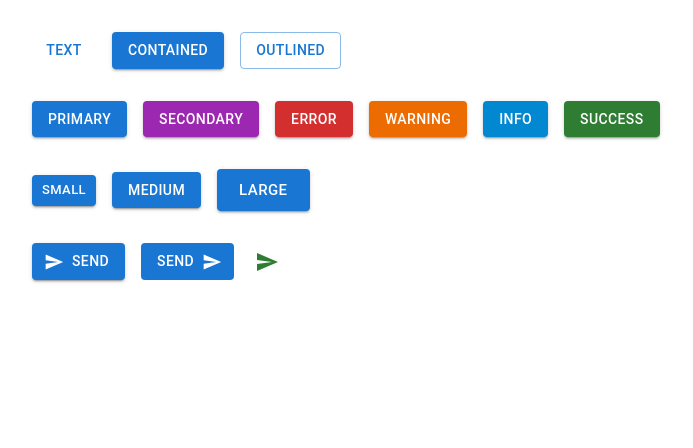
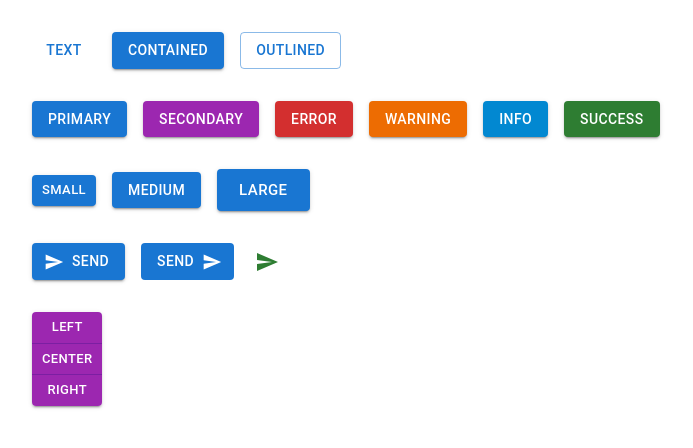
Before and after one commit to vapinedo/React-MUI, a React (Create React App) app: page / in a window 1280 px wide. Shown: the top 448 px of the page, without its empty margins (0-693 px from the left). Built offline with nearby package versions, Linux system fonts and the light colour scheme.

Commit message:
5 - Button Group

```diff
--- a/src/components/MuiButton.tsx
+++ b/src/components/MuiButton.tsx
@@ -1,6 +1,6 @@
 import React from "react";
 import SendIcon from "@mui/icons-material/Send";
-import { Button, Stack, IconButton } from "@mui/material";
+import { Button, Stack, IconButton, ButtonGroup } from "@mui/material";
 
 const MuiButton = () => {
   return (
@@ -33,6 +33,14 @@
           <SendIcon></SendIcon>
         </IconButton>
       </Stack>
+
+      <Stack direction="row">
+        <ButtonGroup variant="contained" orientation="vertical" size="small" color="secondary" aria-label="aligment button group">
+          <Button>Left</Button>
+          <Button>Center</Button>
+          <Button onClick={() => alert("Right Clicked")}>Right</Button>
+        </ButtonGroup>
+      </Stack>
     </Stack>
   );
 };
```
